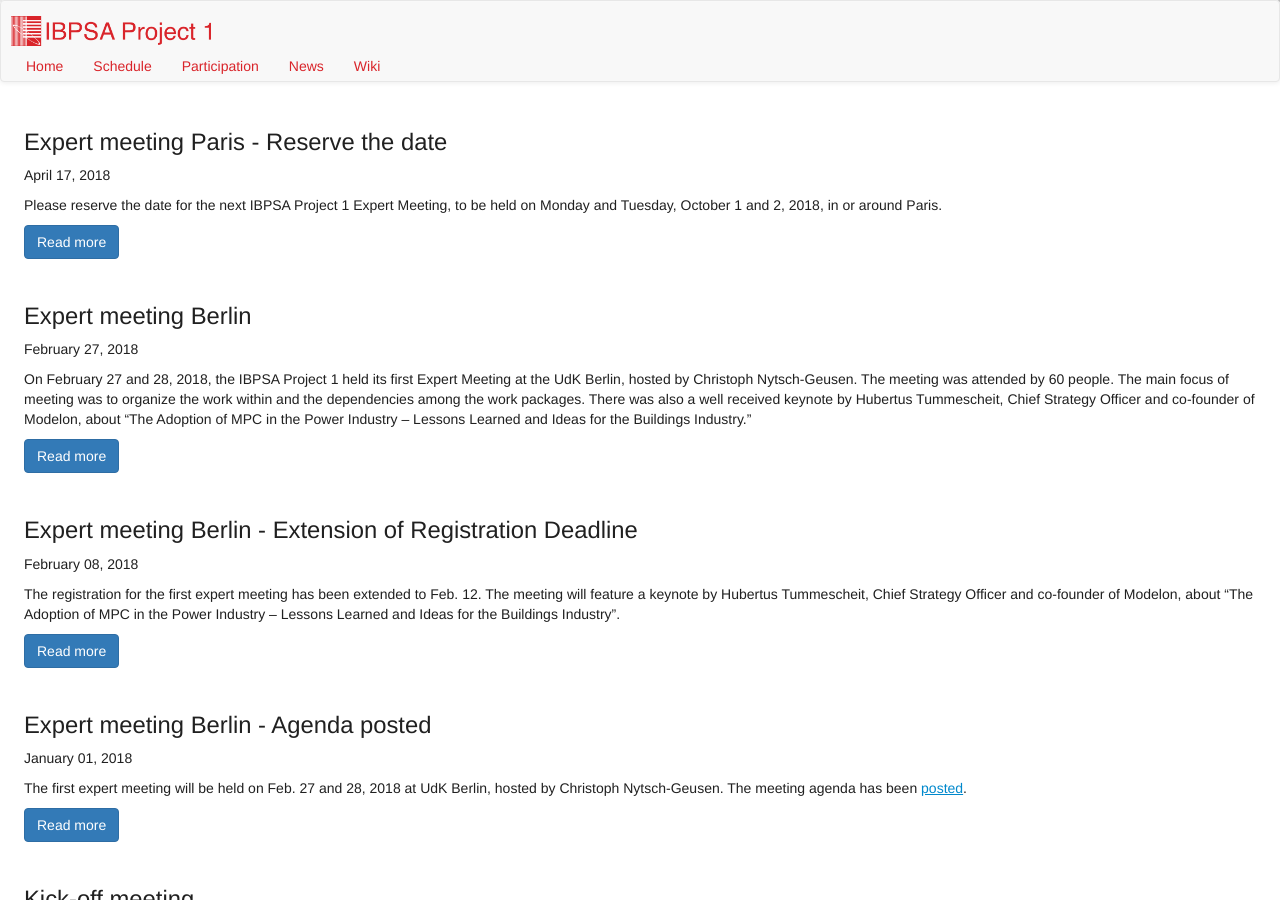
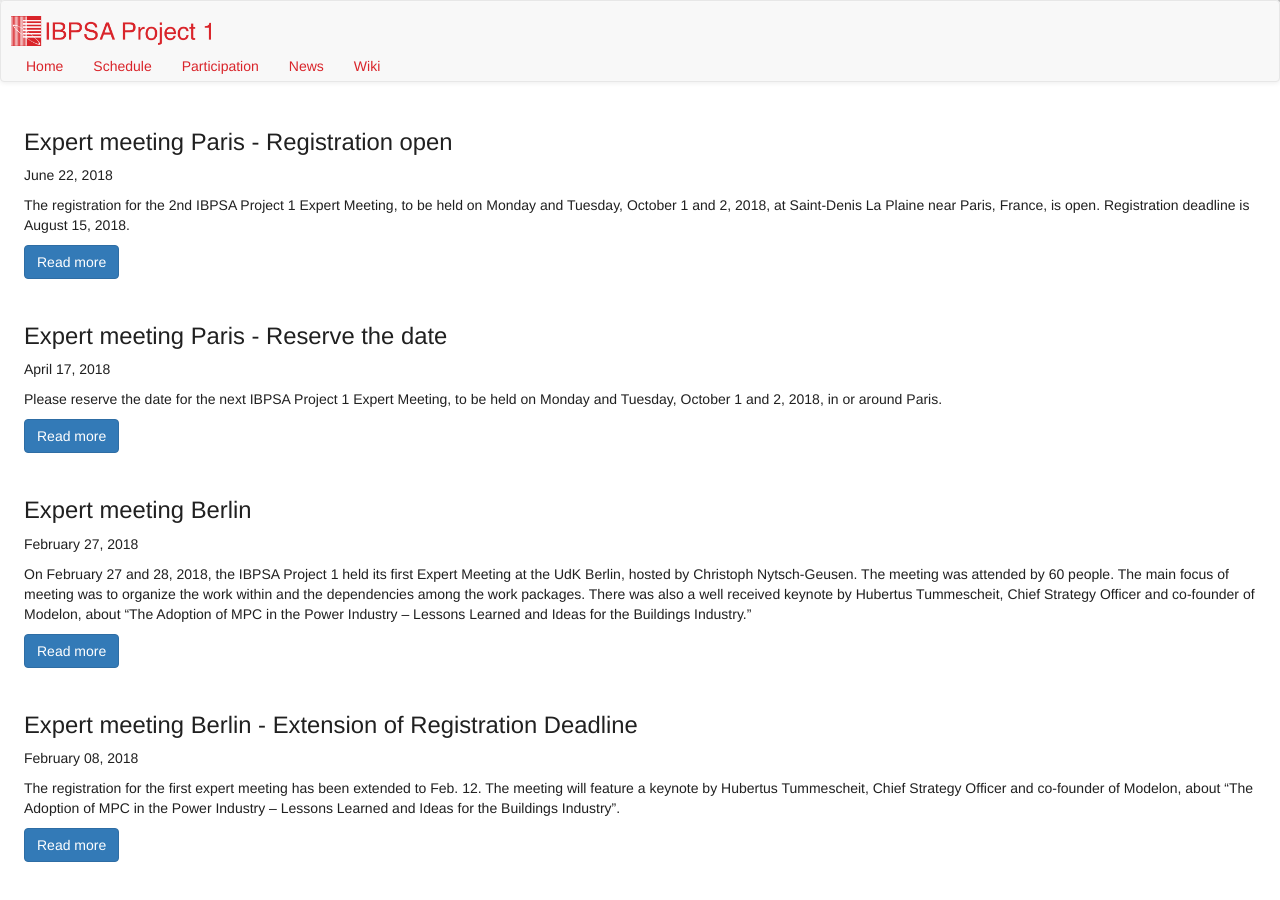
Before and after one commit to ibpsa/project1, a Jekyll site: the page built from news.md, in a window 1280 px wide and 900 px high. Built offline with Jekyll 4.4.1, drawn with Linux system fonts in a browser that asks for light colours; nearby versions of some CDN libraries.

Commit message:
Updated web page with meeting info and finalized workplan

```diff
--- /dev/null
+++ b/_posts/2018-06-22-expertMeetingParis.md
@@ -0,0 +1,30 @@
+---
+layout: post
+title:  Expert meeting Paris - Registration open
+event: Expert meeting
+date:   2018-06-22
+categories: news
+type: workshop
+author: Michael Wetter
+---
+
+The registration for the 2nd IBPSA Project 1 Expert Meeting, to be held on Monday and Tuesday, October 1 and 2, 2018, at Saint-Denis La Plaine near Paris, France, is open.
+Registration deadline is August 15, 2018.
+
+<!--excerpt-->
+
+The meeting will be hosted by Valentin Gavan from Engie Lab.
+
+For registration, agenda and travel information, visit
+[https://github.com/ibpsa/project1/wiki/Meetings](https://github.com/ibpsa/project1/wiki/Meetings)
+
+This is a working meeting to coordinate technical work on Project 1.
+These expert meetings are important to coordinate the work within the tasks and among the tasks.
+
+*Who should attend?*
+Attendance at the Expert Meeting is required for Organizational Participants (see [https://ibpsa.github.io/project1/participants.html](https://ibpsa.github.io/project1/participants.html)).
+Attendees are expected to have contributed to IBPSA Project 1,
+or plan to make contributions to the project.
+
+See [https://ibpsa.github.io/project1/participants.html](https://ibpsa.github.io/project1/participants.html) for membership levels and
+[https://ibpsa.github.io/project1/](https://ibpsa.github.io/project1/) for tasks and work plan.
```
Also changed, not shown: index.md (+3 -3 lines), participation.md (+1 -1 lines), 1 other file.
